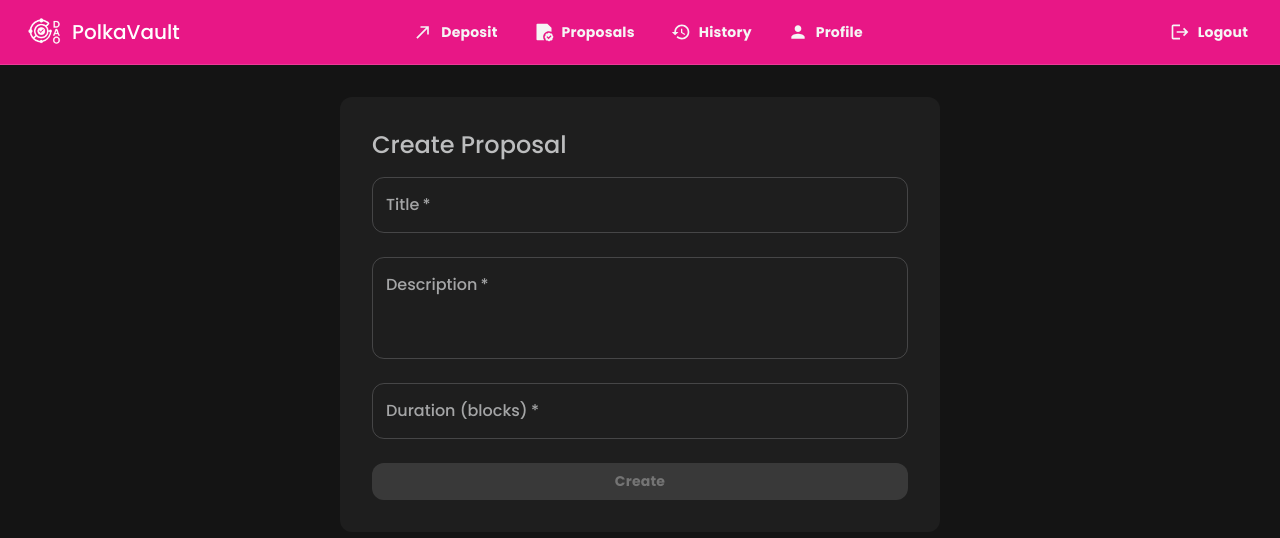
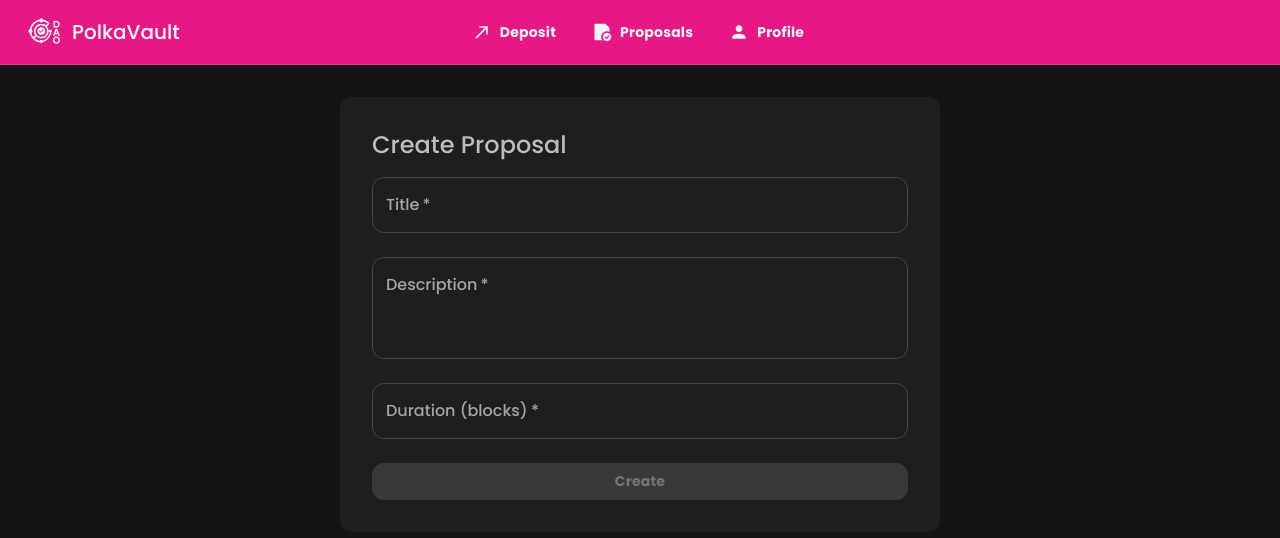
Before and after one commit to cuturic01/substrate-multicoin-treasury, a React (Vite) app in the folder frontend/: page /create-proposal in a window 1280 px wide. Shown: the top 538 px of the page. Built offline with nearby package versions, Linux system fonts and the light colour scheme.

Commit message:
navbar updated

```diff
--- a/frontend/src/components/navbar.tsx
+++ b/frontend/src/components/navbar.tsx
@@ -14,7 +14,7 @@ import {
 	useMediaQuery,
   } from "@mui/material";
   import { Outlet, useNavigate } from "react-router-dom";
-  import { CallMade, Logout, Menu, History, Person } from "@mui/icons-material";
+  import { CallMade, Menu, Person } from "@mui/icons-material";
   import { RiContractFill } from "react-icons/ri";
   import { useState } from "react";
   import StakeDialog from "./stake-pop-up";
@@ -30,7 +30,6 @@ import {
 	const navItems = [
 	  { label: "Deposit", icon: <CallMade />, path: "/deposit", type: "action" as const },
 	  { label: "Proposals", icon: <RiContractFill />, path: "/", type: "route" as const },
-	  { label: "History", icon: <History />, path: "/history", type: "route" as const },
 	  { label: "Profile", icon: <Person />, path: "/profile", type: "route" as const },
 	];
 
@@ -51,19 +50,30 @@ import {
 			  px: 2,
 			  display: "flex",
 			  alignItems: "center",
-			  justifyContent: "space-between",
 			}}
 		  >
+			{/* Logo levo */}
 			<Box
 			  onClick={() => navigate("/")}
-			  sx={{ display: "flex", alignItems: "center", cursor: "pointer", gap: 1, flex: "1 1 0%" }}
+			  sx={{
+				display: "flex",
+				alignItems: "center",
+				cursor: "pointer",
+				gap: 1,
+				flex: "1 1 0%",
+			  }}
 			>
-			  <img src="/logo-light-navbar.png" alt="PolkaDAO Logo" style={{ height: 40, width: "auto" }} />
+			  <img
+				src="/logo-light-navbar.png"
+				alt="PolkaDAO Logo"
+				style={{ height: 40, width: "auto" }}
+			  />
 			  <Typography variant="h6" sx={{ color: "#FFFFFF" }}>
 				PolkaVault
 			  </Typography>
 			</Box>
 
+			{/* Navigacija centrirana */}
 			<Box
 			  sx={{
 				display: { xs: "none", md: "flex" },
@@ -85,20 +95,18 @@ import {
 			  ))}
 			</Box>
 
-			<Box sx={{ display: "flex", justifyContent: "flex-end", alignItems: "center", flex: "1 1 0%" }}>
-			  {isMobile ? (
+			{/* Prazan prostor desno (za balans) */}
+			<Box sx={{ flex: "1 1 0%" }}>
+			  {isMobile && (
 				<IconButton color="inherit" onClick={() => setDrawerOpen(true)}>
 				  <Menu />
 				</IconButton>
-			  ) : (
-				<Button startIcon={<Logout />} sx={{ color: "#F5F5F5", textTransform: "capitalize" }}>
-				  Logout
-				</Button>
 			  )}
 			</Box>
 		  </Toolbar>
 		</AppBar>
 
+		{/* Drawer za mobile */}
 		<Drawer anchor="right" open={drawerOpen} onClose={() => setDrawerOpen(false)}>
 		  <Box sx={{ width: 250 }} role="presentation" onClick={() => setDrawerOpen(false)}>
 			<List>
@@ -117,13 +125,6 @@ import {
 				  <ListItemText primary={item.label} />
 				</ListItem>
 			  ))}
-			  {/* @ts-ignore */}
-			  <ListItem button>
-				<ListItemIcon>
-				  <Logout />
-				</ListItemIcon>
-				<ListItemText primary="Logout" />
-			  </ListItem>
 			</List>
 		  </Box>
 		</Drawer>
@@ -133,8 +134,6 @@ import {
 		  open={stakeOpen}
 		  onClose={() => setStakeOpen(false)}
 		  onConfirm={(amount) => {
-			// TODO: implementirati stake tx kasnije
-			// za sada samo zatvaramo
 			console.log("Stake amount:", amount);
 			setStakeOpen(false);
 		  }}
```
